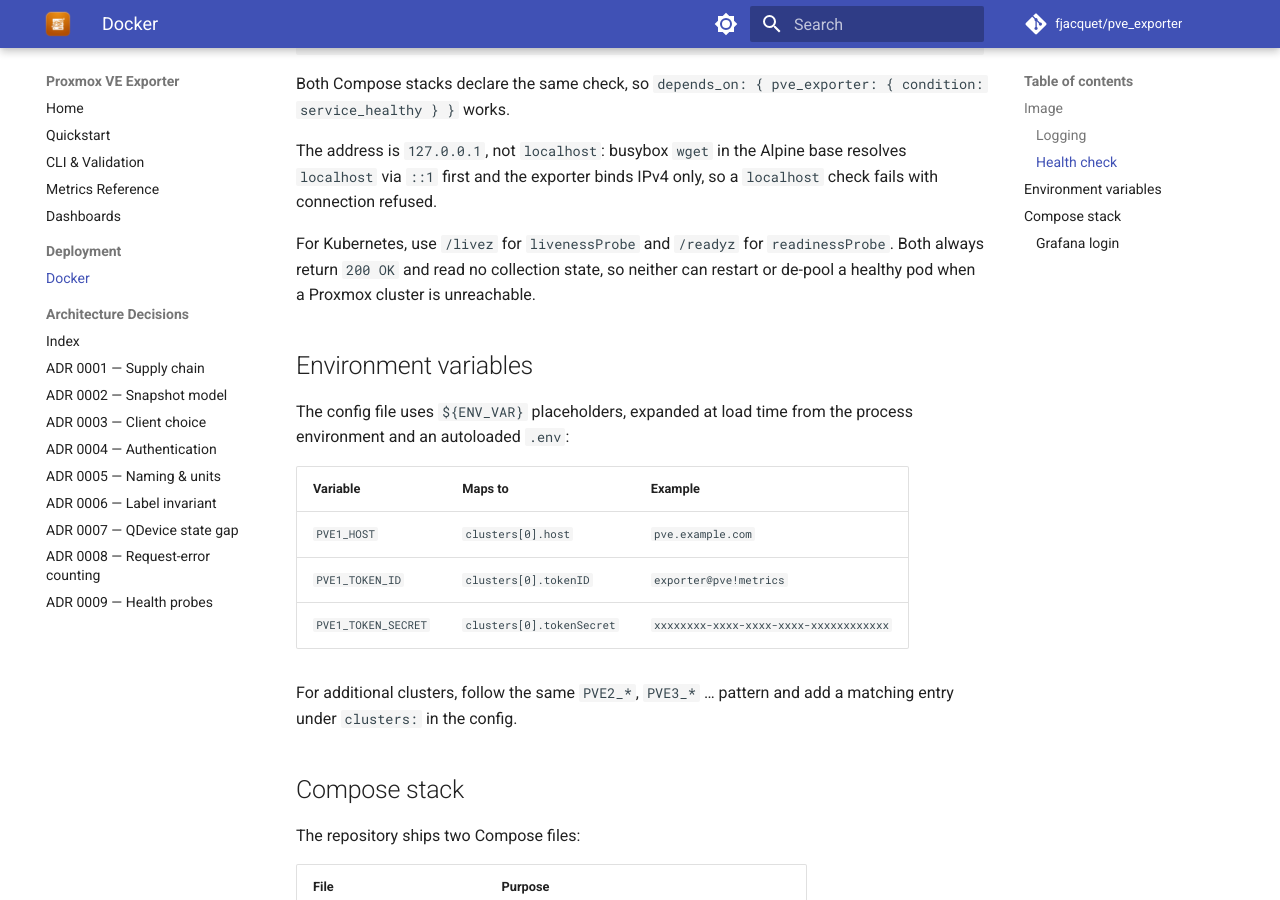
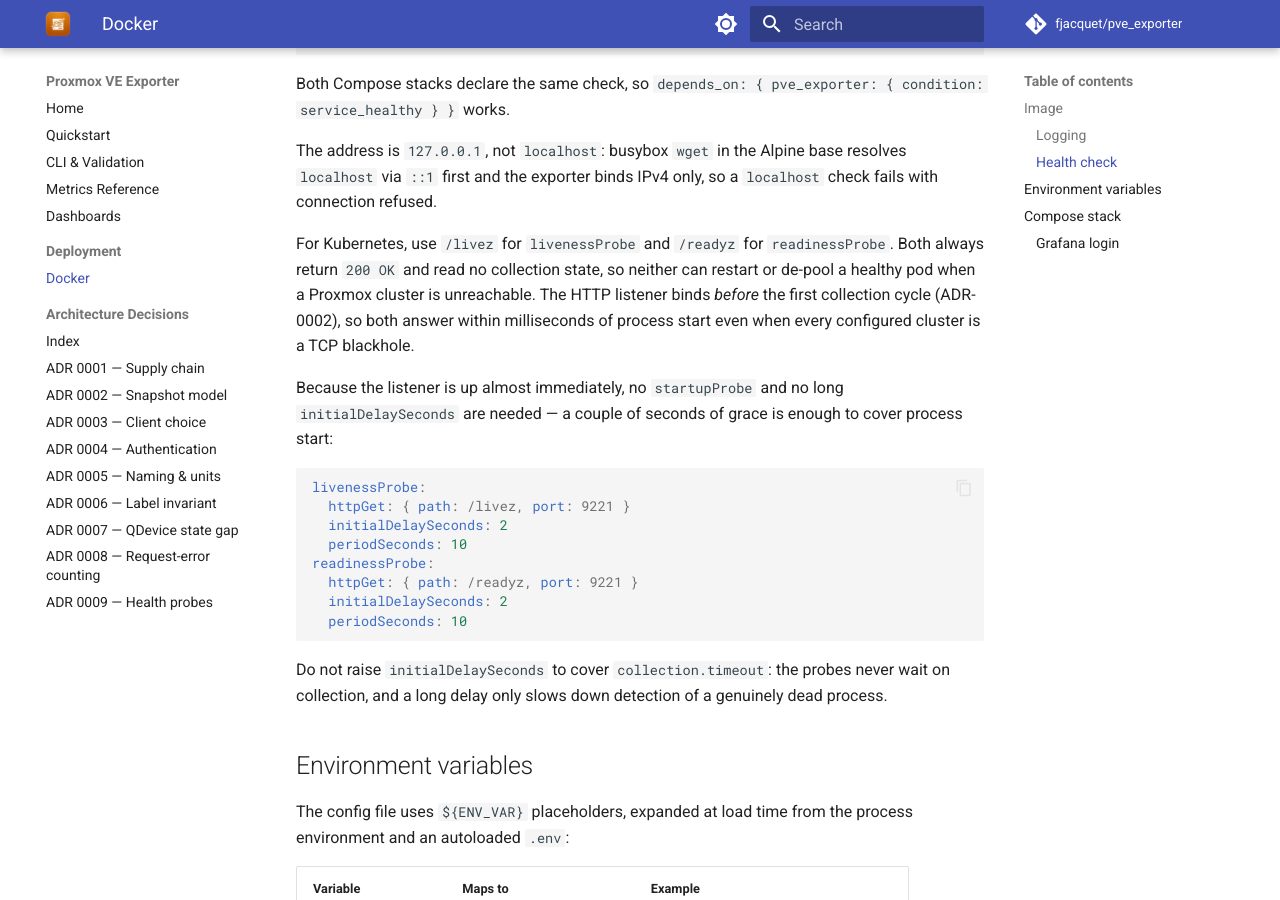
Before and after one commit to fjacquet/pve_exporter, an MkDocs documentation site: the page built from docs/deployment/docker.md, in a window 1280 px wide and 900 px high, scrolled down 881 px. Built offline with MkDocs 1.6.1 and Material for MkDocs 9.7.7, drawn with Linux system fonts in a browser that asks for light colours; comment, search, counter and statistics services are not loaded.

Commit message:
docs: state that the probes answer from process start, add k8s guidance
The docker.md health-check section claimed the probes cannot de-pool a pod
when a Proxmox cluster is unreachable. That is only true now that the
listener binds before the first collection cycle, so say why, and add the
concrete livenessProbe/readinessProbe snippet the section was missing —
including why no startupProbe or long initialDelaySeconds is warranted.

Co-Authored-By: Claude Opus 5 <noreply@anthropic.com>
Claude-Session: https://claude.ai/code/session_016k1BGLiKCXm3iQnfKdUaKv

````diff
--- a/docs/deployment/docker.md
+++ b/docs/deployment/docker.md
@@ -50,7 +50,28 @@ resolves `localhost` via `::1` first and the exporter binds IPv4 only, so a
 For Kubernetes, use `/livez` for `livenessProbe` and `/readyz` for
 `readinessProbe`. Both always return `200 OK` and read no collection state, so
 neither can restart or de-pool a healthy pod when a Proxmox cluster is
-unreachable.
+unreachable. The HTTP listener binds *before* the first collection cycle
+(ADR-0002), so both answer within milliseconds of process start even when
+every configured cluster is a TCP blackhole.
+
+Because the listener is up almost immediately, no `startupProbe` and no long
+`initialDelaySeconds` are needed — a couple of seconds of grace is enough to
+cover process start:
+
+```yaml
+livenessProbe:
+  httpGet: { path: /livez, port: 9221 }
+  initialDelaySeconds: 2
+  periodSeconds: 10
+readinessProbe:
+  httpGet: { path: /readyz, port: 9221 }
+  initialDelaySeconds: 2
+  periodSeconds: 10
+```
+
+Do not raise `initialDelaySeconds` to cover `collection.timeout`: the probes
+never wait on collection, and a long delay only slows down detection of a
+genuinely dead process.
 
 ## Environment variables
 
````
Also changed, not shown: docs/cli.md (+2 -2 lines).
